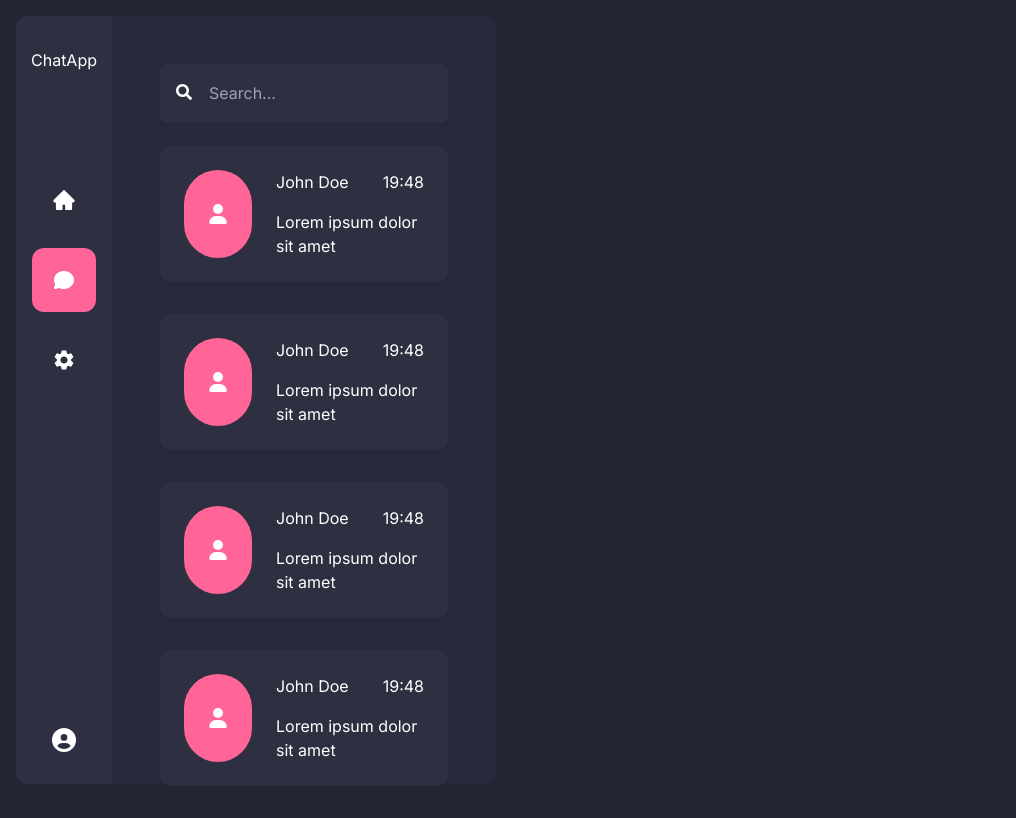
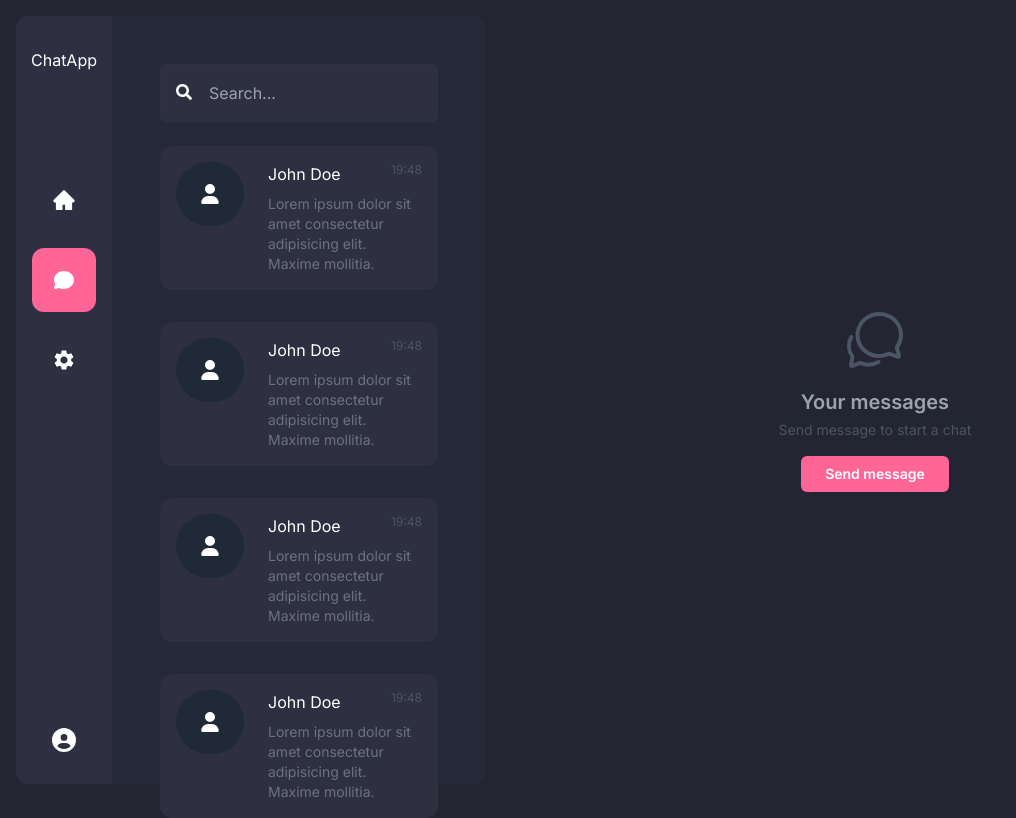
Before and after one commit to aditokmoo/ChatApp---NextJS-Firebase, a Next.js app: page /dashboard/chat in a window 1280 px wide. Shown: the whole page, without its empty margins (0-1016 px from the left). Built offline with nearby package versions, Linux system fonts and the light colour scheme.

Commit message:
chat layout added

```diff
--- /dev/null
+++ b/app/dashboard/chat/_components/ChatLayout.tsx
@@ -0,0 +1,16 @@
+import { IoChatbubblesOutline } from "react-icons/io5";
+
+export default function ChatLayout() {
+    return (
+        <section className='bg-transparent w-[70%] text-white'>
+            <div className="flex flex-col justify-center items-center h-full gap-4">
+                <IoChatbubblesOutline className="text-gray-600 text-[4rem]" />
+                <div className="flex flex-col gap-1">
+                    <h4 className="text-gray-400 font-semibold text-xl text-center">Your messages</h4>
+                    <p className='text-gray-600 text-center text-sm'>Send message to start a chat</p>
+                </div>
+                <button className="bg-primary py-2 px-6 rounded-md text-sm font-semibold transition-all duration-200 hover:bg-light-primary">Send message</button>
+            </div>
+        </section>
+    )
+}
--- a/app/dashboard/chat/_components/List.tsx
+++ b/app/dashboard/chat/_components/List.tsx
@@ -8,28 +8,28 @@ const userData = [
         id: 1,
         avatar: <FaUser />,
         name: 'John Doe',
-        message: 'Lorem ipsum dolor sit amet',
+        message: "Lorem ipsum dolor sit amet consectetur adipisicing elit. Maxime mollitia.",
         lastMessageTime: '19:48'
     },
     {
         id: 2,
         avatar: <FaUser />,
         name: 'John Doe',
-        message: 'Lorem ipsum dolor sit amet',
+        message: "Lorem ipsum dolor sit amet consectetur adipisicing elit. Maxime mollitia.",
         lastMessageTime: '19:48'
     },
     {
         id: 3,
         avatar: <FaUser />,
         name: 'John Doe',
-        message: 'Lorem ipsum dolor sit amet',
+        message: "Lorem ipsum dolor sit amet consectetur adipisicing elit. Maxime mollitia.",
         lastMessageTime: '19:48'
     },
     {
         id: 4,
         avatar: <FaUser />,
         name: 'John Doe',
-        message: 'Lorem ipsum dolor sit amet',
+        message: "Lorem ipsum dolor sit amet consectetur adipisicing elit. Maxime mollitia.",
         lastMessageTime: '19:48'
     }
 ]
--- a/app/dashboard/chat/_components/UserInfo.tsx
+++ b/app/dashboard/chat/_components/UserInfo.tsx
@@ -14,16 +14,16 @@ interface PropTypes {
 
 export default function UserInfo({ data }: PropTypes) {
     return (
-        <div className="bg-light-dark p-6 flex justify-between gap-6 rounded-xl hover:opacity-80 cursor-pointer">
-            <div className="bg-primary flex justify-center items-center p-6 rounded-full w-18">
+        <div className="bg-light-dark p-4 flex justify-between gap-6 rounded-xl hover:opacity-80 cursor-pointer">
+            <div className="bg-gray-800 flex justify-center items-center p-6 rounded-full w-18 h-16">
                 <FaUser className='text-white text-xl' />
             </div>
-            <div className="flex flex-col gap-4 text-white w-full">
+            <div className="flex flex-col gap-2 text-white w-full">
                 <div className="flex justify-between">
                     <h4>{data.name}</h4>
-                    <span>{data.lastMessageTime}</span>
+                    <span className='text-xs text-gray-600'>{data.lastMessageTime}</span>
                 </div>
-                <p>{data.message}</p>
+                <p className='text-sm text-gray-500'>{data.message}</p>
             </div>
         </div>
     )
--- a/app/dashboard/chat/page.tsx
+++ b/app/dashboard/chat/page.tsx
@@ -1,3 +1,4 @@
+import ChatLayout from './_components/ChatLayout'
 import List from './_components/List'
 
 export default function ChatPage() {
@@ -5,6 +6,7 @@ export default function ChatPage() {
     <main className='w-full'>
       <div className="flex h-full">
         <List />
+        <ChatLayout />
       </div>
     </main>
   )
--- a/tailwind.config.ts
+++ b/tailwind.config.ts
@@ -15,6 +15,7 @@ const config: Config = {
       },
       colors: {
         primary: '#FF6596',
+        'light-primary': '#8c3c56',
         'light-dark': '#2e3042',
         dark: '#2F3245',
         'rgba-dark': 'rgba(46, 50, 69, 0.3)'
```
